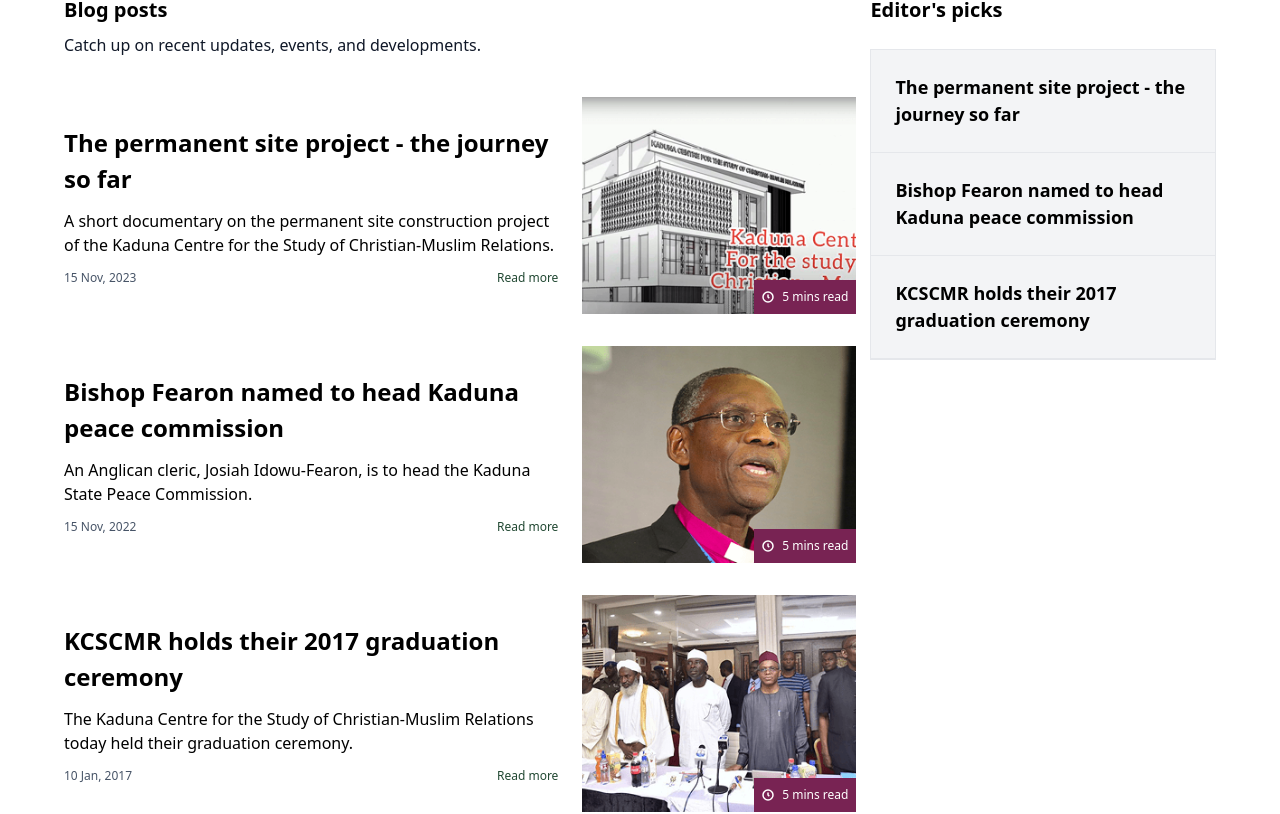
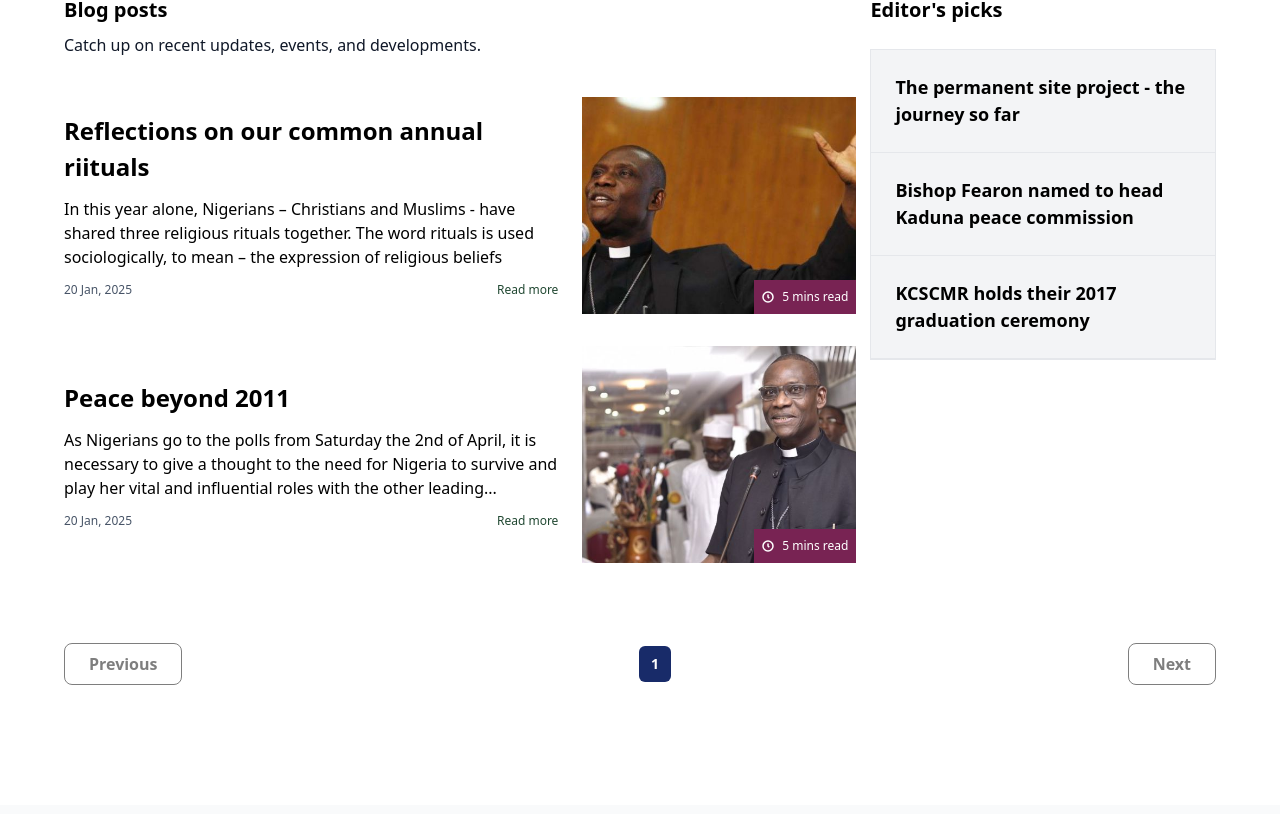
Before and after one commit to Frokesy/kaduna, a React (Vite) app: page /blog in a window 1280 px wide. Shown: the part 855-1669 px from the top of the page. Built offline with nearby package versions, Linux system fonts and the light colour scheme.

Commit message:
minor mods

```diff
--- a/src/components/data/index.tsx
+++ b/src/components/data/index.tsx
@@ -169,68 +169,14 @@ export const videoItems = [
     excerpt:
       'A short documentary on the Permanent Site construction project of the Kaduna Centre for the Study of Christian-Muslim Relations.',
     img: '/assets/media/video-one.png',
+    videoUrl: 'https://www.youtube.com/watch?v=m4864IAJd7A',
   },
   {
     id: 2,
-    title: 'The Permanent Site Project - The Journey so Far',
+    title: 'The Kaduna Centre for the Study of Christian-Muslim Relations',
     excerpt:
-      'A short documentary on the Permanent Site construction project of the Kaduna Centre for the Study of Christian-Muslim Relations.',
-    img: '/assets/media/video-one.png',
-  },
-  {
-    id: 3,
-    title: 'The Permanent Site Project - The Journey so Far',
-    excerpt:
-      'A short documentary on the Permanent Site construction project of the Kaduna Centre for the Study of Christian-Muslim Relations.',
-    img: '/assets/media/video-one.png',
-  },
-  {
-    id: 4,
-    title: 'The Permanent Site Project - The Journey so Far',
-    excerpt:
-      'A short documentary on the Permanent Site construction project of the Kaduna Centre for the Study of Christian-Muslim Relations.',
-    img: '/assets/media/video-one.png',
-  },
-  {
-    id: 5,
-    title: 'The Permanent Site Project - The Journey so Far',
-    excerpt:
-      'A short documentary on the Permanent Site construction project of the Kaduna Centre for the Study of Christian-Muslim Relations.',
-    img: '/assets/media/video-one.png',
-  },
-  {
-    id: 6,
-    title: 'The Permanent Site Project - The Journey so Far',
-    excerpt:
-      'A short documentary on the Permanent Site construction project of the Kaduna Centre for the Study of Christian-Muslim Relations.',
-    img: '/assets/media/video-one.png',
-  },
-  {
-    id: 7,
-    title: 'The Permanent Site Project - The Journey so Far',
-    excerpt:
-      'A short documentary on the Permanent Site construction project of the Kaduna Centre for the Study of Christian-Muslim Relations.',
-    img: '/assets/media/video-one.png',
-  },
-  {
-    id: 8,
-    title: 'The Permanent Site Project - The Journey so Far',
-    excerpt:
-      'A short documentary on the Permanent Site construction project of the Kaduna Centre for the Study of Christian-Muslim Relations.',
-    img: '/assets/media/video-one.png',
-  },
-  {
-    id: 9,
-    title: 'The Permanent Site Project - The Journey so Far',
-    excerpt:
-      'A short documentary on the Permanent Site construction project of the Kaduna Centre for the Study of Christian-Muslim Relations.',
-    img: '/assets/media/video-one.png',
-  },
-  {
-    id: 10,
-    title: 'The Permanent Site Project - The Journey so Far',
-    excerpt:
-      'A short documentary on the Permanent Site construction project of the Kaduna Centre for the Study of Christian-Muslim Relations.',
-    img: '/assets/media/video-one.png',
+      'An overview of the Kaduna Centre for the Study of Christian-Muslim Relations, its mission, and programs.',
+    img: '/assets/hero-imgs/hero.png',
+    videoUrl: 'https://www.youtube.com/watch?v=UVFpR4mU81U',
   },
 ];
--- a/src/components/home/Blog.tsx
+++ b/src/components/home/Blog.tsx
@@ -1,12 +1,24 @@
 import { useState } from 'react';
+import { motion, AnimatePresence } from 'framer-motion';
 import { CalendarIcon } from '../Icons';
 import { NavLink } from 'react-router-dom';
 
+type BlogItem = {
+  id: number;
+  title: string;
+  excerpt: string;
+  imageUrl: string;
+  date: string;
+  author: string;
+};
+
 const Blog = () => {
-  const [activeTab, setActiveTab] = useState('News');
-  const selectorItems = ['News', 'Our blog', 'Upcoming events'];
+  const selectorItems = ['News', 'Our blog', 'Upcoming events'] as const;
+  type Tab = (typeof selectorItems)[number];
 
-  const blogItems = [
+  const [activeTab, setActiveTab] = useState<Tab>('News');
+
+  const newsItems: BlogItem[] = [
     {
       id: 1,
       title: 'The permanent site project - the journey so far',
@@ -29,83 +41,150 @@ const Blog = () => {
       id: 3,
       title: 'KCSCMR holds their 2017 graduation ceremony',
       excerpt:
-        'The Kaduna Centre for the Study of Christian-Muslim Relations, today hold their graduation ceremony.',
+        'The Kaduna Centre for the Study of Christian-Muslim Relations today held their graduation ceremony.',
       imageUrl: '/assets/blog-img-three.png',
       date: '15 Nov, 2023',
       author: 'Admin',
     },
   ];
+
+  const blogItems: BlogItem[] = [
+    {
+      id: 1,
+      title: 'Reflections on our common annual rituals',
+      excerpt:
+        'In this year alone, Nigerians – Christians and Muslims – have shared three religious rituals together...',
+      imageUrl: '/assets/blog-imgs/img-one.jpg',
+      date: '16 Aug, 2012',
+      author: 'Admin',
+    },
+    {
+      id: 2,
+      title: 'Peace beyond 2011',
+      excerpt:
+        'As Nigerians go to the polls from Saturday the 2nd of April, it is necessary to give a thought...',
+      imageUrl: '/assets/blog-imgs/img-two.jpg',
+      date: '05 Jan, 2011',
+      author: 'Admin',
+    },
+  ];
+
+  const upcomingEvents: BlogItem[] = [];
+
+  const contentMap: Record<Tab, BlogItem[]> = {
+    News: newsItems,
+    'Our blog': blogItems,
+    'Upcoming events': upcomingEvents,
+  };
+
+  const activeItems = contentMap[activeTab];
+
   return (
     <div className="my-[10vh]">
-      <div className="h-10 bg-[#f1f1f1]"></div>
+      <div className="h-10 bg-[#f1f1f1]" />
+
       <div className="w-[90vw] mx-auto">
         <div className="flex mt-10">
           <div className="flex bg-[#F9FAFB] p-2 space-x-3 rounded-xl">
             {selectorItems.map((item) => (
               <button
                 key={item}
-                className={`${
-                  activeTab === item ? 'bg-white shadow-md' : ''
-                } px-4 py-1 rounded-lg text-[14px] transition-all duration-200 ease-in-out`}
                 onClick={() => setActiveTab(item)}
+                className={`px-4 py-1 rounded-lg text-[14px] transition-all duration-200
+                  ${
+                    activeTab === item
+                      ? 'bg-white shadow-md'
+                      : 'hover:bg-white/60'
+                  }`}
               >
                 {item}
               </button>
             ))}
           </div>
         </div>
-        <div className="mt-10">
-          <div className="flex flex-col space-y-2">
+
+        <div className="mt-10 space-y-2">
           <div className="flex items-center justify-between">
-              <p className="text-[#214832] text-[16px] font-semibold">News</p>
+            <p className="text-[#214832] text-[16px] font-semibold">
+              {activeTab}
+            </p>
             <NavLink
               to="/blog"
-                className="bg-[#2B5D40] text-[#ffffff] px-6 py-3 font-semibold rounded-lg"
+              className="bg-[#2B5D40] text-white px-6 py-3 font-semibold rounded-lg"
             >
               View all posts
             </NavLink>
           </div>
-            <h2 className="lg:text-[38px] text-[30px] text-[#101B28] lg:-mt-4 font-semibold">
-              Latest news
+
+          <h2 className="lg:text-[38px] text-[30px] font-semibold text-[#101B28]">
+            {activeTab === 'Upcoming events'
+              ? 'Upcoming events'
+              : 'Latest updates'}
           </h2>
+
           <p className="text-[#344054] lg:text-[20px] lg:w-[50vw]">
             Read our latest insights, stories, and reflections on interfaith
             dialogue, peacebuilding, and community impact.
           </p>
         </div>
+
+        <motion.div
+          layout
+          className="grid grid-cols-1 lg:grid-cols-3 lg:gap-6 gap-10 mt-10"
+        >
+          <AnimatePresence mode="wait">
+            {activeItems.length > 0 ? (
+              activeItems.map((item) => (
+                <motion.div
+                  key={item.id}
+                  layout
+                  initial={{ opacity: 0, y: 20 }}
+                  animate={{ opacity: 1, y: 0 }}
+                  exit={{ opacity: 0, y: 20 }}
+                  transition={{ duration: 0.25 }}
+                  className="bg-white rounded-xl shadow-md overflow-hidden flex flex-col"
+                >
+                  <img
+                    src={item.imageUrl}
+                    alt={item.title}
+                    className="w-full h-60 object-cover"
+                  />
+
+                  <div className="p-4 flex flex-col justify-between flex-1">
+                    <div>
+                      <h3 className="text-[#101B28] text-[20px] font-semibold mt-2">
+                        {item.title}
+                      </h3>
+                      <p className="text-[#344054] mt-2">{item.excerpt}</p>
                     </div>
 
-        <div className="grid grid-cols-1 lg:grid-cols-3 lg:gap-6 gap-10 mt-10">
-          {blogItems.map((blog) => (
-            <div
-              key={blog.id}
-              className="bg-white rounded-xl flex flex-col justify-between shadow-md overflow-hidden"
-            >
-              <img
-                src={blog.imageUrl}
-                alt={blog.title}
-                className="w-full h-60 object-cover"
-              />
-              <div className="p-4">
-                <h3 className="text-[#101B28] text-[20px] font-semibold mt-2">
-                  {blog.title}
-                </h3>
-                <p className="text-[#344054] mt-2">{blog.excerpt}</p>
                     <div className="flex items-center mt-6 space-x-3">
                       <CalendarIcon />
                       <div className="flex flex-col">
                         <span className="font-semibold text-[14px]">
-                      {blog.author}
+                          {item.author}
                         </span>
                         <span className="text-[#6B7280] text-[14px]">
-                      {blog.date}
+                          {item.date}
                         </span>
                       </div>
                     </div>
                   </div>
-            </div>
-          ))}
-        </div>
+                </motion.div>
+              ))
+            ) : (
+              <motion.div
+                key="empty"
+                initial={{ opacity: 0 }}
+                animate={{ opacity: 1 }}
+                exit={{ opacity: 0 }}
+                className="col-span-full text-center py-20 text-[#667085]"
+              >
+                No content available for this section yet.
+              </motion.div>
+            )}
+          </AnimatePresence>
+        </motion.div>
       </div>
     </div>
   );
--- a/src/components/home/Courses.tsx
+++ b/src/components/home/Courses.tsx
@@ -29,9 +29,19 @@ const Courses = () => {
     },
     {
       id: 4,
-      title: 'Islamic theology',
-      backgroundImg: '/assets/course-imgs/img-three.jpg',
-      tag: <DiplomaTag />,
+      title: 'Christian - Muslim Relations',
+      backgroundImg: '/assets/course-imgs/img-four.jpg',
+      type: 'certificate',
+      duration: '4-6',
+      keywords: ['christian-muslim', 'history'],
+    },
+    {
+      id: 5,
+      title: 'Quran Arabic (Basic)',
+      backgroundImg: '/assets/course-imgs/img-five.jpg',
+      type: 'certificate',
+      duration: '1-3',
+      keywords: ['arabic', 'quran'],
     },
   ];
 
--- a/src/pages/blog/index.tsx
+++ b/src/pages/blog/index.tsx
@@ -26,29 +26,20 @@ const Blog = () => {
   const blogItems: BlogItem[] = [
     {
       id: 1,
-      title: 'The permanent site project - the journey so far',
+      title: 'Reflections on our common annual riituals',
       excerpt:
-        'A short documentary on the permanent site construction project of the Kaduna Centre for the Study of Christian-Muslim Relations.',
-      imageUrl: '/assets/blog-img-one.png',
-      date: '15 Nov, 2023',
+        'In this year alone, Nigerians – Christians and Muslims - have shared three religious rituals together. The word rituals is used sociologically, to mean – the expression of religious beliefs',
+      imageUrl: '/assets/blog-imgs/img-one.jpg',
+      date: '20 Jan, 2025',
       author: 'Admin',
     },
     {
       id: 2,
-      title: 'Bishop Fearon named to head Kaduna peace commission',
+      title: 'Peace beyond 2011',
       excerpt:
-        'An Anglican cleric, Josiah Idowu-Fearon, is to head the Kaduna State Peace Commission.',
-      imageUrl: '/assets/hero-imgs/img-three.png',
-      date: '15 Nov, 2022',
-      author: 'Admin',
-    },
-    {
-      id: 3,
-      title: 'KCSCMR holds their 2017 graduation ceremony',
-      excerpt:
-        'The Kaduna Centre for the Study of Christian-Muslim Relations today held their graduation ceremony.',
-      imageUrl: '/assets/blog-img-three.png',
-      date: '10 Jan, 2017',
+        'As Nigerians go to the polls from Saturday the 2nd of April, it is necessary to give a thought to the need for Nigeria to survive and play her vital and influential roles with the other leading...',
+      imageUrl: '/assets/blog-imgs/img-two.jpg',
+      date: '20 Jan, 2025',
       author: 'Admin',
     },
   ];
--- a/src/pages/contact/index.tsx
+++ b/src/pages/contact/index.tsx
@@ -13,7 +13,7 @@ const Contact = () => {
     <Container>
       <Header color="black" />
 
-      <div className="flex lg:flex-row flex-col justify-between items-center my-[10vh]">
+      <div className="flex lg:flex-row flex-col justify-between items-center my-10">
         <div className="lg:w-[55%] lg:px-20 w-[90%]">
           <h2 className="text-[48px] font-semibold mb-6">Contact Us</h2>
           <p className="text-[18px] mb-6">
@@ -74,7 +74,7 @@ const Contact = () => {
             </button>
           </div>
         </div>
-        <div className="lg:w-[40%]">
+        <div className="lg:w-[40%] lg:mt-0 mt-10">
           <img src="/assets/map.png" alt="map" className="w-full" />
         </div>
       </div>
--- a/src/pages/media/news/index.tsx
+++ b/src/pages/media/news/index.tsx
@@ -20,18 +20,18 @@ const News = () => {
       id: 2,
       title: 'Bishop Fearon named to head Kaduna peace commission',
       excerpt:
-        'An Anglican cleric, Josiah Idowu-Fearon, is to head the Kaduna State Peace Commission.',
+        'An Anglican cleric, Josiah Idowu-Fearon, is to head the Kaduna State Peace Commission. The nomination of the former Archbishop of Kaduna was announced on Thursday in Kadun',
       imageUrl: '/assets/hero-imgs/img-three.png',
-      date: '15 Nov, 2023',
+      date: '17 Sep, 2017',
       author: 'Admin',
     },
     {
       id: 3,
       title: 'KCSCMR holds their 2017 graduation ceremony',
       excerpt:
-        'The Kaduna Centre for the Study of Christian-Muslim Relations, today hold their graduation ceremony.',
+        'The Kaduna Centre for the Study of Christian-Muslim Relations, today hold their graduation ceremony. It was reported that the Kadunna centre was founded by Rev. Dr. Josiah Idowu Fearon, former Bishop...',
       imageUrl: '/assets/blog-img-three.png',
-      date: '15 Nov, 2023',
+      date: '08 Apr, 2017',
       author: 'Admin',
     },
   ];
```
Also changed, not shown: src/components/defaults/Footer.tsx (+3 -9 lines), src/components/home/About.tsx (+9 -8 lines), src/components/home/Hero.tsx (+4 -4 lines), src/pages/about/index.tsx (+1 -12 lines), src/pages/media/videos/index.tsx (+42 -5 lines), public/assets/blog-imgs/img-one.jpg (added), public/assets/blog-imgs/img-two.jpg (added). Lines whose indentation alone changed are shown as unchanged.
